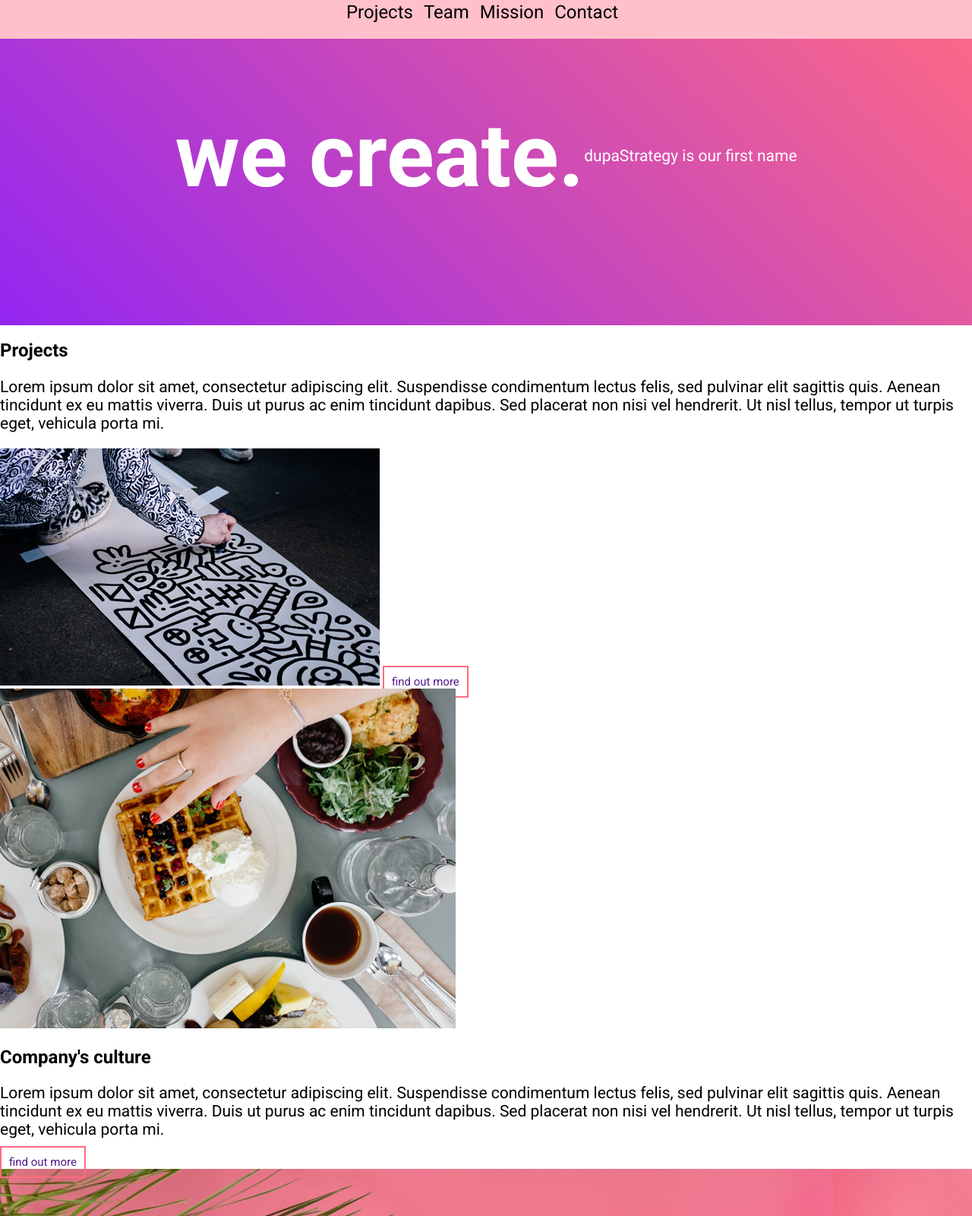
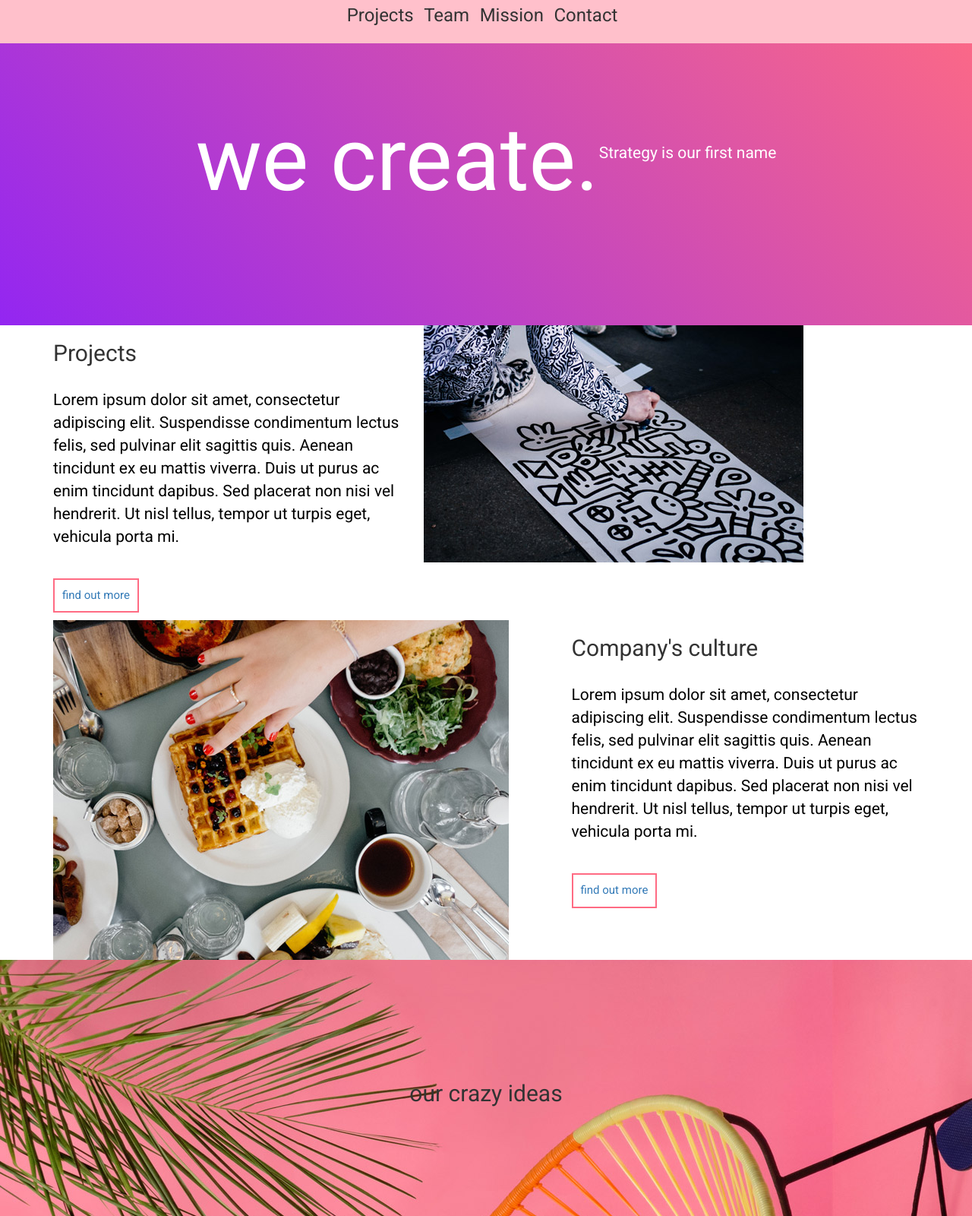
Before and after one commit to Mraca/mraca.github.io, a plain HTML site: page index.html in a window 1280 px wide. Shown: the part 17-1617 px from the top of the page at 76% size. Drawn offline with nearby package versions, Linux system fonts and the light colour scheme.

Commit message:
add gulp

```diff
--- /dev/null
+++ b/gulpfile.js
@@ -0,0 +1,14 @@
+'use strict';
+
+var gulp = require('gulp');
+var sass = require('gulp-sass');
+
+gulp.task('sass', function () {
+  return gulp.src('./sass/**/*.scss')
+    .pipe(sass().on('error', sass.logError))
+    .pipe(gulp.dest('css'));
+});
+
+gulp.task('sass:watch', function () {
+  gulp.watch('./sass/**/*.scss', ['sass']);
+});
--- a/index.html
+++ b/index.html
@@ -4,6 +4,7 @@
       <meta charset="utf-8">
       <meta name="viewport" content="width=device-width, initial-scale=1">
       <link rel="stylesheet" href="https://cdnjs.cloudflare.com/ajax/libs/normalize/7.0.0/normalize.min.css">
+      <link rel="stylesheet" href="https://maxcdn.bootstrapcdn.com/bootstrap/3.3.7/css/bootstrap.min.css" integrity="sha384-BVYiiSIFeK1dGmJRAkycuHAHRg32OmUcww7on3RYdg4Va+PmSTsz/K68vbdEjh4u" crossorigin="anonymous">
       <link rel="stylesheet" href="css/css.css">
       <meta name="description" content="Darmowe warsztaty z programowania HTML i CSS.">
       <title>The Awwwesomes – Darmowe warsztaty z programowania HTML & CSS</title>
@@ -19,36 +20,56 @@
         </ul>
       </nav>
         <h1>we create.</h1>
-        <p>dupa</p>
         <p>Strategy is our first name</p>
     </header>
     <main>
-      <section>
+      <section class="container">
+        <div class="row">
+          <div class="col-md-5">
             <h2>Projects</h2>
             <p class="article_text">Lorem ipsum dolor sit amet, consectetur adipiscing elit. Suspendisse condimentum lectus felis, sed pulvinar elit sagittis quis. Aenean tincidunt ex eu mattis viverra. Duis ut purus ac enim tincidunt dapibus. Sed placerat non nisi vel hendrerit. Ut nisl tellus, tempor ut turpis eget, vehicula porta mi.</p>
+            <a href="" class="button">find out more</a>
+          </div>
+          <div class="col-md-7">
             <img src="images/malowanie-flamastrem.jpg" alt="malowanie flamastrem">
-        <a href="">find out more</a>
+          </div>
+        </div>
       </section>
 
-      <section>
+      <section class="container">
+        <div class="row">
+          <div class="col-md-7">
             <img src="images/jedzenie.jpg" alt="jedzenie">
+          </div>
+          <div class="col-md-5">
             <h2>Company's culture</h2>
             <p class="article_text">Lorem ipsum dolor sit amet, consectetur adipiscing elit. Suspendisse condimentum lectus felis, sed pulvinar elit sagittis quis. Aenean tincidunt ex eu mattis viverra. Duis ut purus ac enim tincidunt dapibus. Sed placerat non nisi vel hendrerit. Ut nisl tellus, tempor ut turpis eget, vehicula porta mi.</p>
-        <a href="">find out more</a>
+            <a href="" class="button">find out more</a>
+          </div>
+        </div>
       </section>
 
       <section class="section-to-ideas">
+        <div class="ideas">
           <h2>our crazy ideas</h2>
+        </div>
       </section>
 
-      <section>
+      <section class="container">
+        <div class="row">
+          <div class="col-md-5">
             <h2>experience</h2>
-        <p class="article_text">Lorem ipsum dolor sit amet, consectetur adipiscing elit. Suspendisse condimentum lectus felis,  pulvinar elit sagittis quis. Aenean tincidunt ex eu mattis viverra. Duis ut purus ac enim tincidunt dapibus. Sed placerat  nisi vel hendrerit. Ut nisl tellus, tempor ut turpis eget, vehicula porta mi.</p>
+            <p class="article_text">Lorem ipsum dolor sit amet, consectetur adipiscing elit. Suspendisse condimentum lectus felis, pulvinar elit sagittis quis. Aenean tincidunt ex eu mattis viverra. Duis ut purus ac enim tincidunt dapibus. Sed placerat  nisi vel hendrerit. Ut nisl tellus, tempor ut turpis eget, vehicula porta mi.</p>
+            <a href="" class="button">find out more</a>
+          </div>
+          <div class="col-md-7">
             <img src="images/img3.jpg" alt="man">
-        <a href="">find out more</a>
+          </div>
+        </div>
       </section>
 
       <section class="section-form">
+        <div class="form">
           <h2>say hello to our team</h2>
 
           <label for="name">name</label><br>
@@ -69,7 +90,7 @@
           <a href="#">Send</a>
 
           <p class="article_text">Crated by the Awwwesomes</p>
-
+        </div>
       </section>
     </main>
 
--- /dev/null
+++ b/sass/css.scss
@@ -0,0 +1,88 @@
+@import url('https://fonts.googleapis.com/css?family=Roboto:400,700&subset=latin-ext');
+
+* {
+    box-sizing: border-box;
+}
+
+body {
+	font-family: 'Roboto', sans-serif;
+}
+
+header {
+	height: 445px;
+	width: 100%;
+	background: linear-gradient(45deg, #9326f1, #ff6b83);
+	text-align: center;
+	display: flex;
+  	align-items: center;
+  	justify-content: center;
+}
+
+nav ul {
+    text-align: center;
+    margin: 0;
+    -webkit-padding-start: 0px;
+}
+
+nav {
+	position: fixed;
+	width: 100%;
+	top: 0;
+	background: pink;
+	padding: 20px 0;
+}
+
+nav ul li {
+	font-size: 24px;
+	list-style: none;
+	display: inline-block;
+	margin-right: 10px;
+}
+
+h1 {
+	font-size: 116px;
+	color: white;
+}
+
+p {
+	font-size: 21px;
+	color: white;
+}
+
+.article_text {
+	color: black;
+}
+
+a {
+	border: 2px solid #ff6b83;
+	padding: 10px;
+	font-size: 15px;
+	text-decoration: none;
+}
+
+.section-to-ideas {
+	background-image: url('../images/fullbg.jpg');
+	height: 340px;
+	background-attachment: fixed;
+	display: flex;
+  	align-items: center;
+  	justify-content: center;
+}
+
+.section-form {
+	background: linear-gradient(45deg, #9326f1, #ff6b83);
+	height: 400px;
+}
+
+input, textarea {
+	background-color: transparent;
+}
+
+section p {
+	margin: 30px 0px;
+}
+
+.button {
+	margin: 10px 0;
+	display: inline-block;
+}
```
Also changed, not shown: css/css.css. Lines whose indentation alone changed are shown as unchanged.
